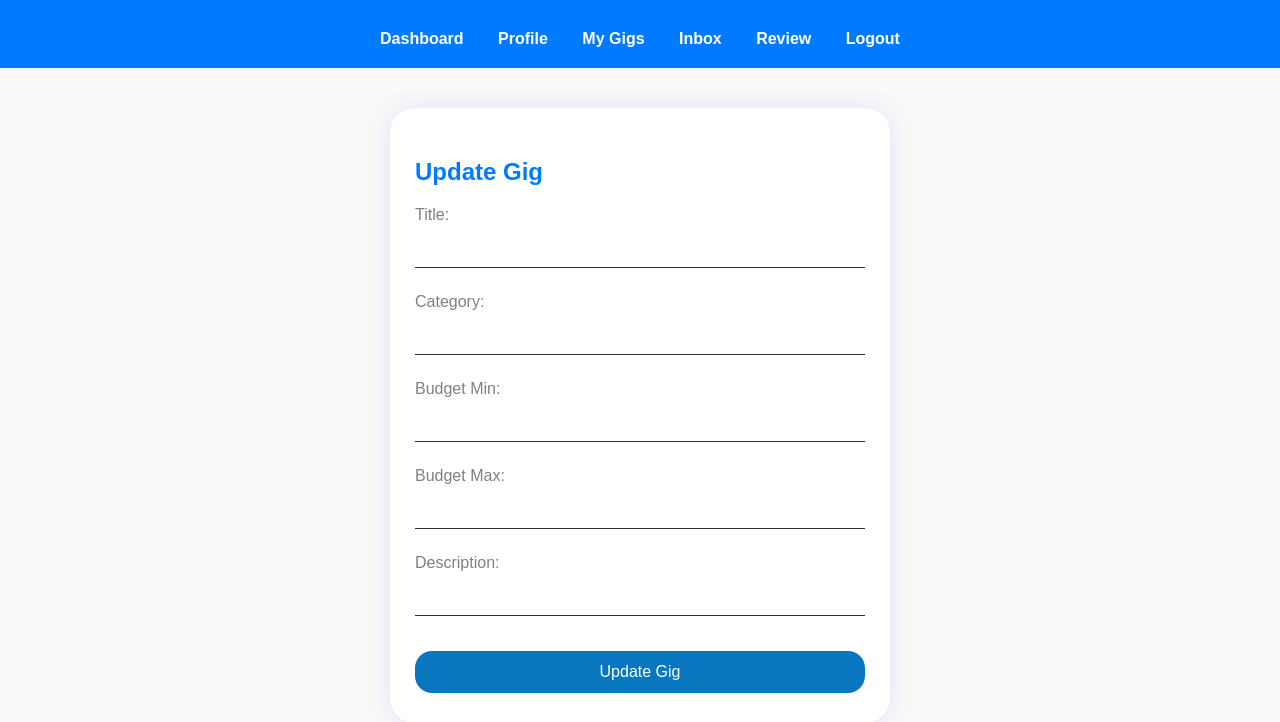
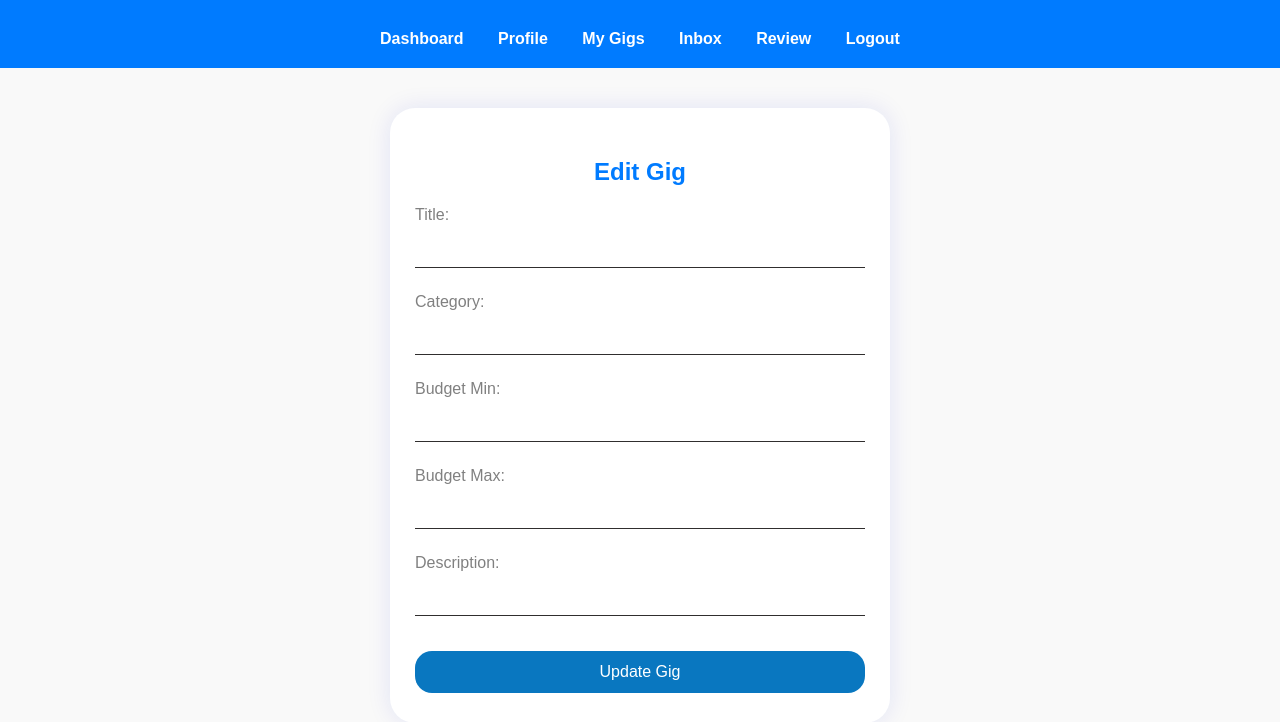
Before and after one commit to PaPpY-OG/GigHub, a Django app: template Client/templates/edit_gig.html in a window 1280 px wide. Shown: the top 722 px of the page. Run offline with Django 5.2, Linux system fonts and the light colour scheme; the template is opened without the code that fills it, so the values that code supplies are empty; parts of the project's set-up code (start-up, migrations or seed data) failed here and were passed over.

Commit message:
edit button

```diff
--- a/Client/templates/edit_gig.html
+++ b/Client/templates/edit_gig.html
@@ -107,6 +107,7 @@
         }
         h2{
             color: #007bff;
+            text-align: center;
         }
     </style>
 </head>
@@ -131,7 +132,7 @@
     {% endif %}
 
     <div class="container">
-        <h2>Update Gig</h2>
+        <h2>Edit Gig</h2>
         <form action="" method="POST">
             {% csrf_token %}
 
```
Also changed, not shown: Freelancer/templates/edit_bid.html (renamed from Freelancer/templates/edit_bid..html).
